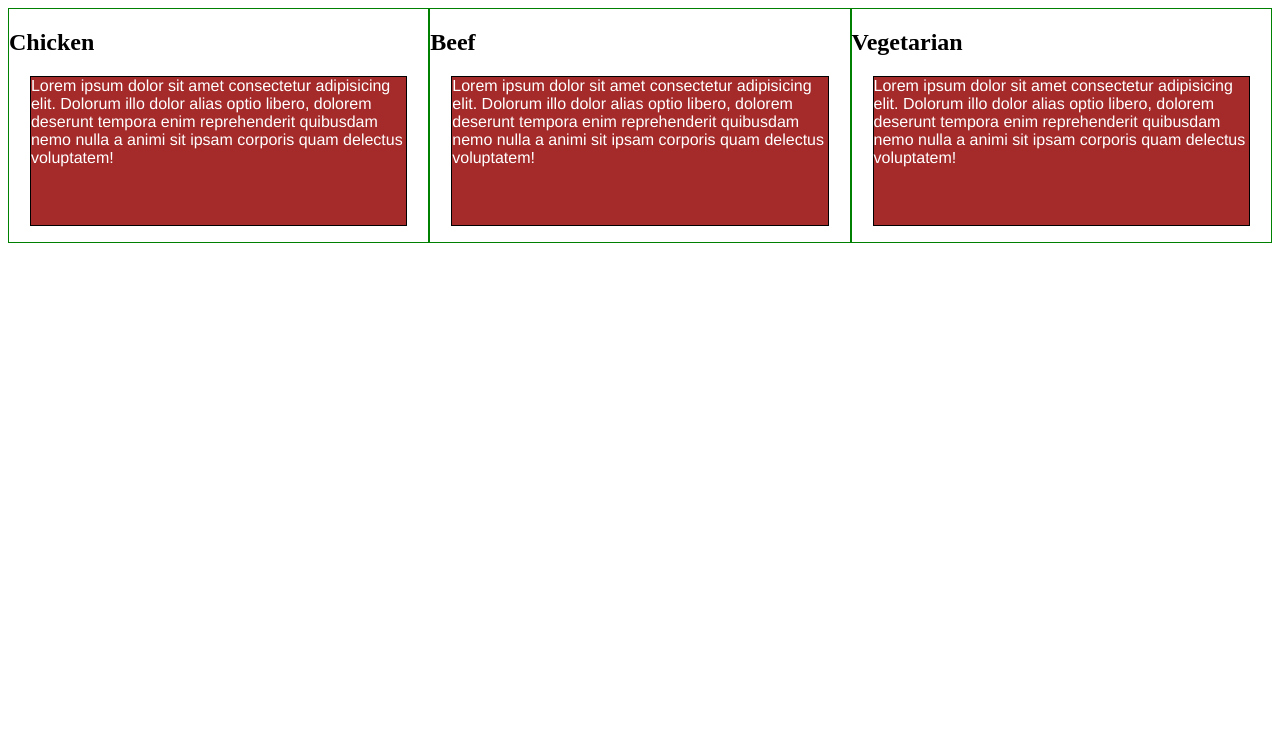
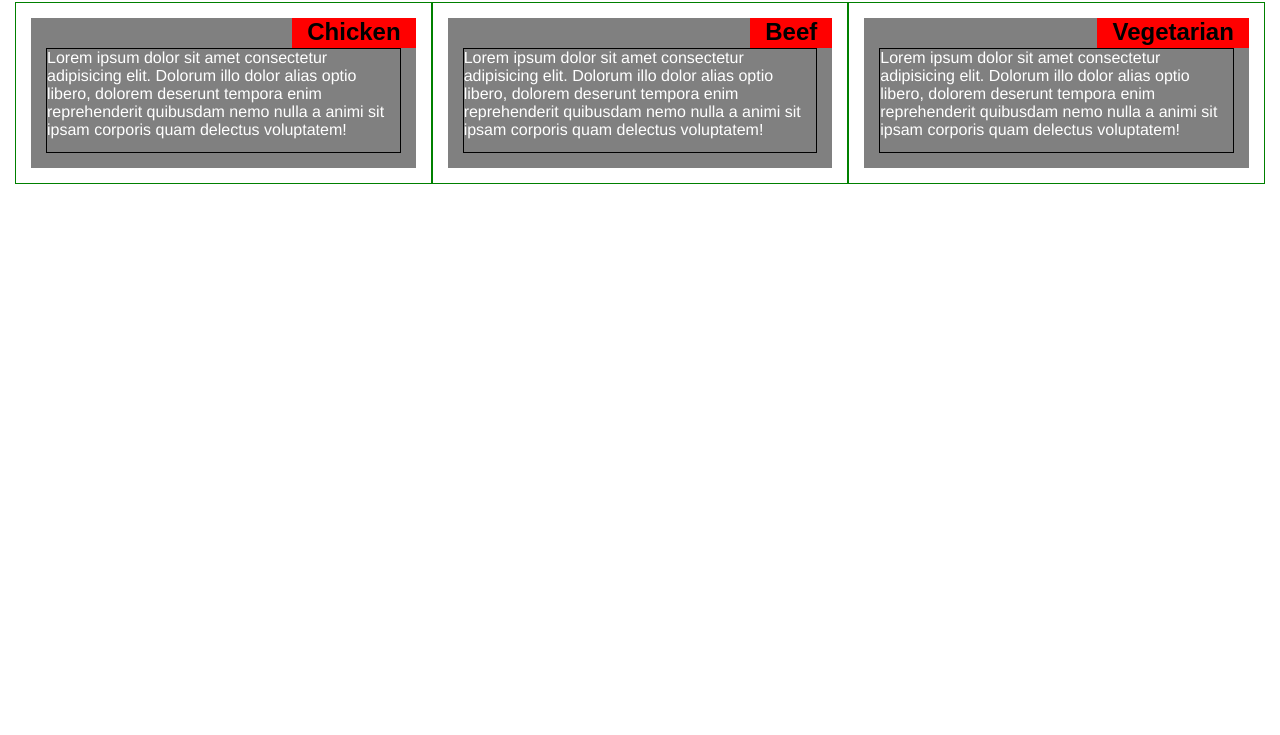
Before and after one commit to rohannelson/coursera-assignments, a plain HTML site: page assignment-2/index.html in a window 1280 px wide. Shown: the part 65-800 px from the top of the page. Drawn offline with Linux system fonts and the light colour scheme.

Commit message:
second attempt

```diff
--- a/assignment-2/CSS/styles.css
+++ b/assignment-2/CSS/styles.css
@@ -1,18 +1,51 @@
 /********** Base styles **********/
 * {
   box-sizing: border-box;
+  font-family: Arial, Helvetica, sans-serif;
+  margin: 0px;
+  padding: 0px;
 }
+div.container {
+  padding: 15px;
+}
+
 h1 {
+  text-align: center;
   margin-bottom: 15px;
 }
 
+section {
+    padding: 15px;
+}
+
+section.pad {
+    position: relative;
+    z-index: -2;
+    padding: 15px;
+    width: 100%;
+    background-color: gray;
+    height: 150px;
+  }
+
+  h2 {
+    position: absolute;
+    top: 0px;
+    right: 0px;
+    height: 30px;
+    text-align: right;
+    border-width: 2px;
+    border-color: black;
+    background-color: red;
+    padding: 0px 15px 0px 15px;
+  }
+
 p {
+  position: relative;
+  top: 15px;
+  z-index: -1;
   border: 1px solid black;
-  background-color: #A52A2A;
-  width: 90%;
-  height: 150px;
-  margin-right: auto;
-  margin-left: auto;
+  width: 100%;
+  height: 105px;
   font-family: Helvetica;
   color: white;
 }
```
